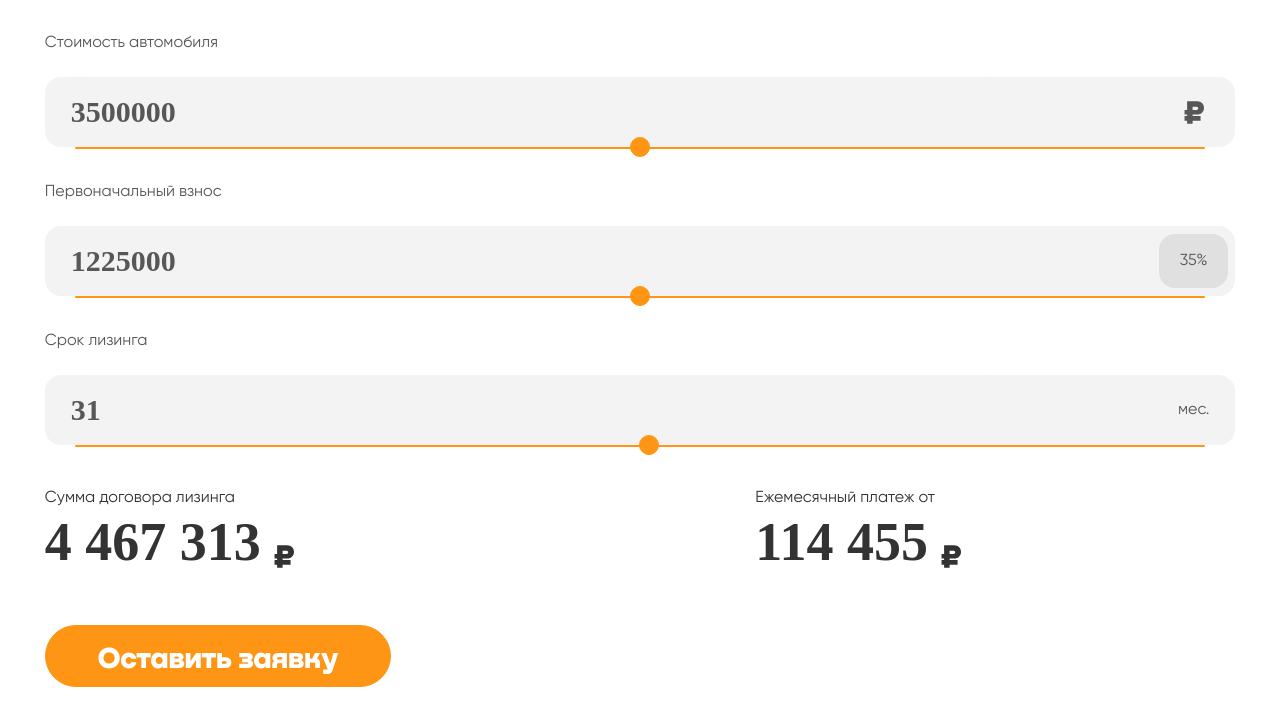
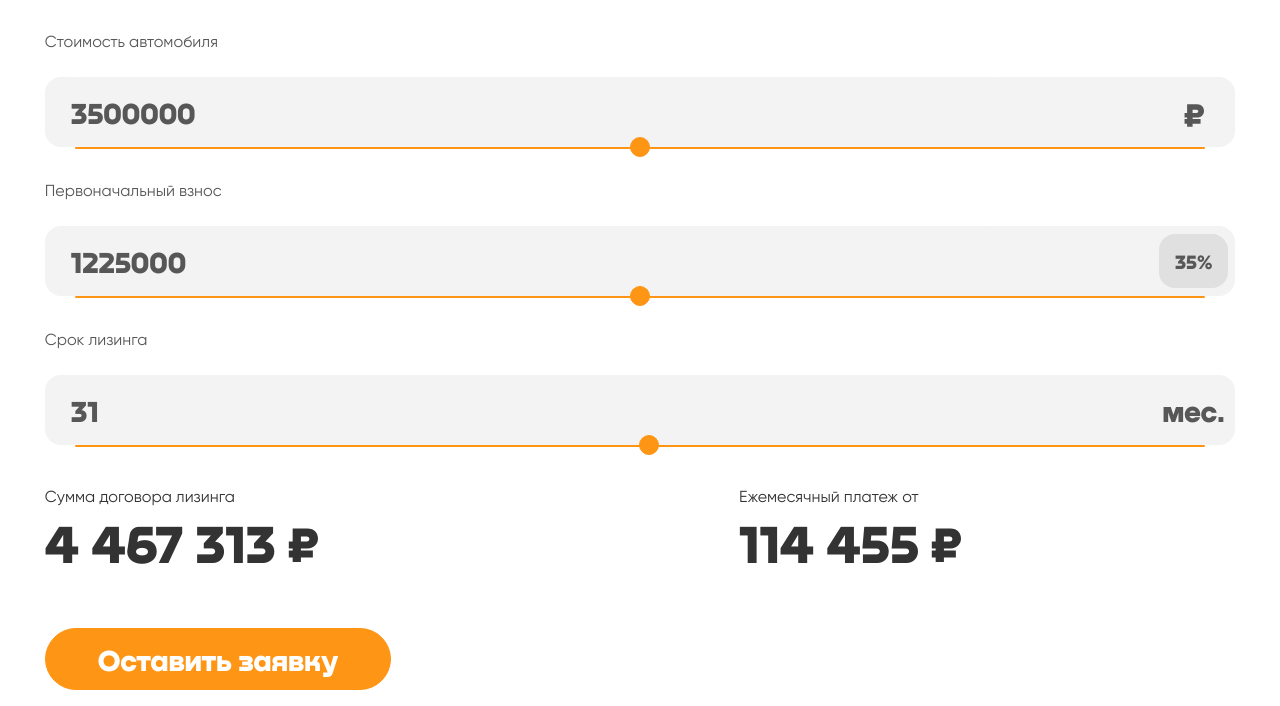
Before and after one commit to Stendart/leasing-car, a website built with webpack: page src/index.html in a window 1280 px wide. Shown: the part 755-1461 px from the top of the page. Built offline with nearby package versions, Linux system fonts and the light colour scheme.

Commit message:
fix color bottom price

```diff
--- a/src/assets/scss/price.scss
+++ b/src/assets/scss/price.scss
@@ -81,13 +81,10 @@
   border-radius: 16px;
   /*position: relative;*/
 
-  font-family: Nekst-Black;
-  font-style: normal;
+  font-family: Nekst;
   font-weight: 900;
   font-size: 30px;
   line-height: 36px;
-
-  color: $color-gray;
 
 }
 
@@ -111,6 +108,10 @@
 
   width: 69px;
   height: 54px;
+
+  font-family: Nekst;
+  font-weight: 900;
+  font-size: 20px;
 }
 
 .symbol--rub {
@@ -119,12 +120,19 @@
   vertical-align: middle;
 }
 
+.symbol--rub-total {
+  width: 30px;
+  height: 45px;
+  vertical-align: sub;
+}
+
 .symbol--percen {
   background: #E0E0E0;
   border-radius: 16px;
 }
 
 .symbol--mounth {
+  font-size: 30px;
 }
 
 
@@ -185,18 +193,13 @@
 
 
 .contract__title {
-  font-family: Gilroy;
-  font-style: normal;
-  font-weight: normal;
-  font-size: 16px;
   line-height: 150%;
 
   color: #333333;
 }
 
 .contract__sum {
-  font-family: Nekst-Black;
-  font-style: normal;
+  font-family: Nekst;
   font-weight: 900;
   font-size: 54px;
   line-height: 90%;
@@ -204,6 +207,10 @@
   margin-top: 8px;
 
   color: #333333;
+
+  @media (min-width: $high-desktop-width) {
+    color: $color-gray;
+  }
 }
 
 .price__btn-wrap {
--- a/src/index.html
+++ b/src/index.html
@@ -177,7 +177,7 @@
                 4 467 313
                 <picture>
                   <source srcset="assets/img/rub.svg" media="(min-width: 1440px)">
-                  <img class="symbol--rub" src="assets/img/rub-black.svg" alt="placeholder+image">
+                  <img class="symbol--rub-total" src="assets/img/rub-black.svg" alt="placeholder+image">
                 </picture>
               </p>
             </div>
@@ -187,7 +187,7 @@
                 114 455
                 <picture>
                   <source srcset="assets/img/rub.svg" media="(min-width: 1440px)">
-                  <img class="symbol--rub" src="assets/img/rub-black.svg" alt="placeholder+image">
+                  <img class="symbol--rub-total" src="assets/img/rub-black.svg" alt="placeholder+image">
                 </picture>
               </p>
             </div>
```
